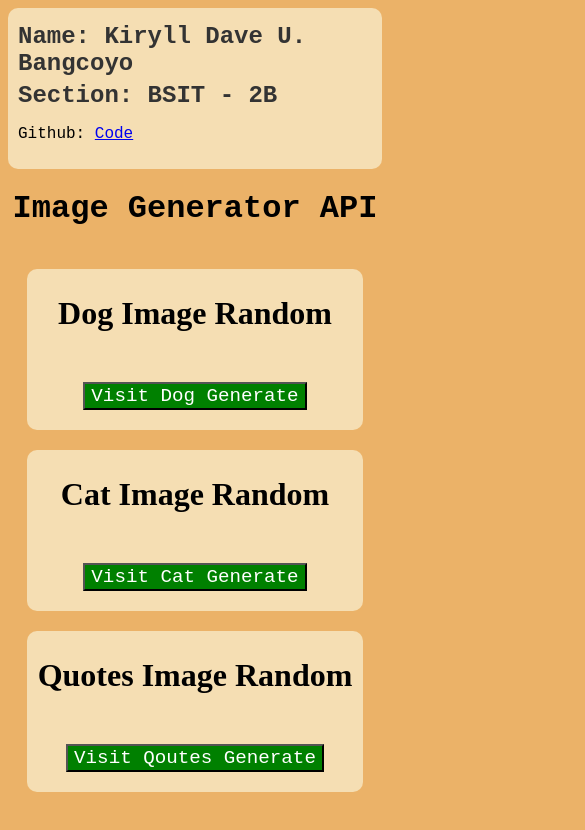
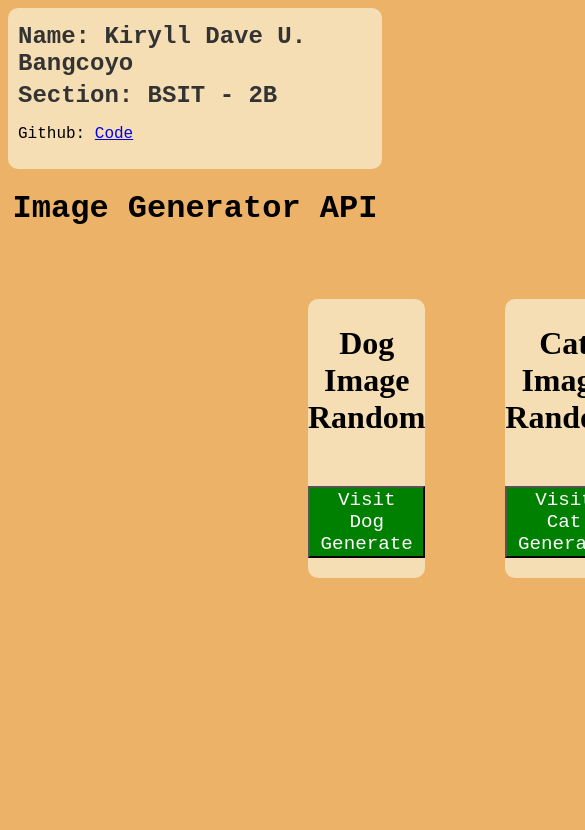
Before and after one commit to FoowsIsBack/Random_API_Image, a plain HTML site: page index.html in a window 390 px wide. Shown: the top 830 px of the page, 585 px wide, since content can reach past the window. Drawn offline with Linux system fonts and the light colour scheme; a script that the page names is missing; some icons are missing.

Commit message:
Update style.css

```diff
--- a/style.css
+++ b/style.css
@@ -71,36 +71,3 @@ button{
         font-size: larger;
         cursor: pointer;
     }
-
-@media (max-width: 768px) {
-    .container {
-        flex-direction: column;
-        padding-left: 0;
-        gap: 20px;
-        align-items: center;
-    }
-
-    .dog{
-        width: 90%;
-        max-width: 350px;
-    }
-
-    .cat{
-        width: 90%;
-        max-width: 350px;
-    }
-
-    .quotes {
-        width: 90%;
-        max-width: 350px;
-    }
-
-    img {
-        width: 100%;
-        height: auto;
-    }
-
-    .title {
-        padding-bottom: 20px;
-    }
-}
```
Lines whose indentation alone changed are shown as unchanged.
